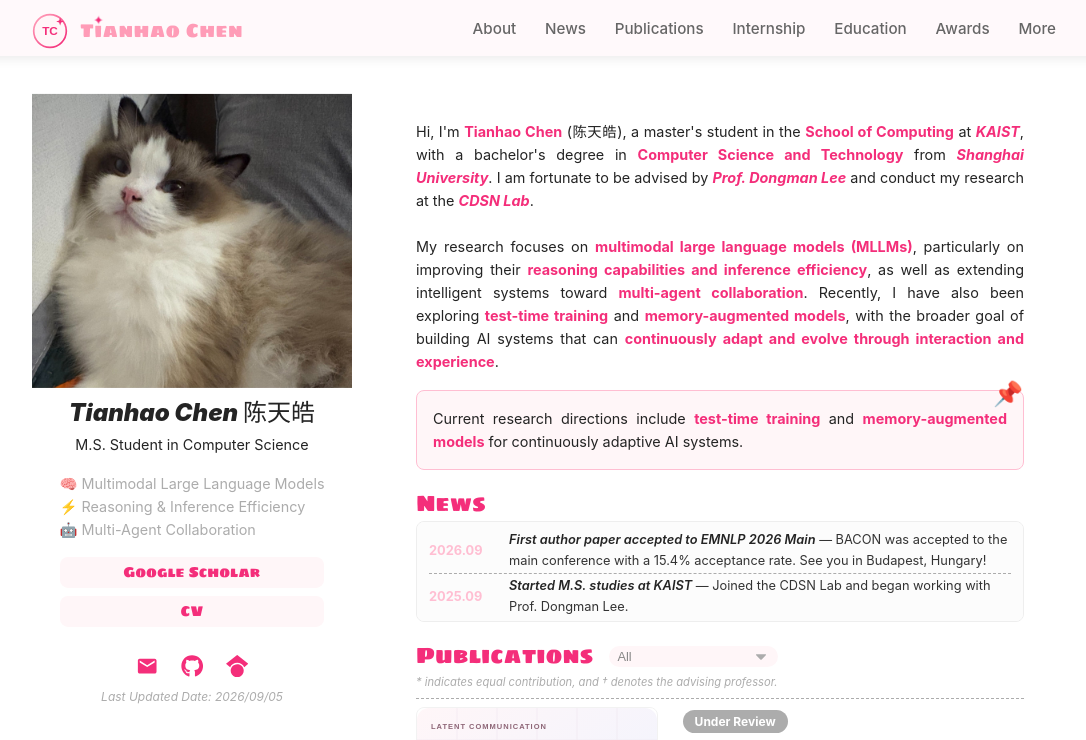
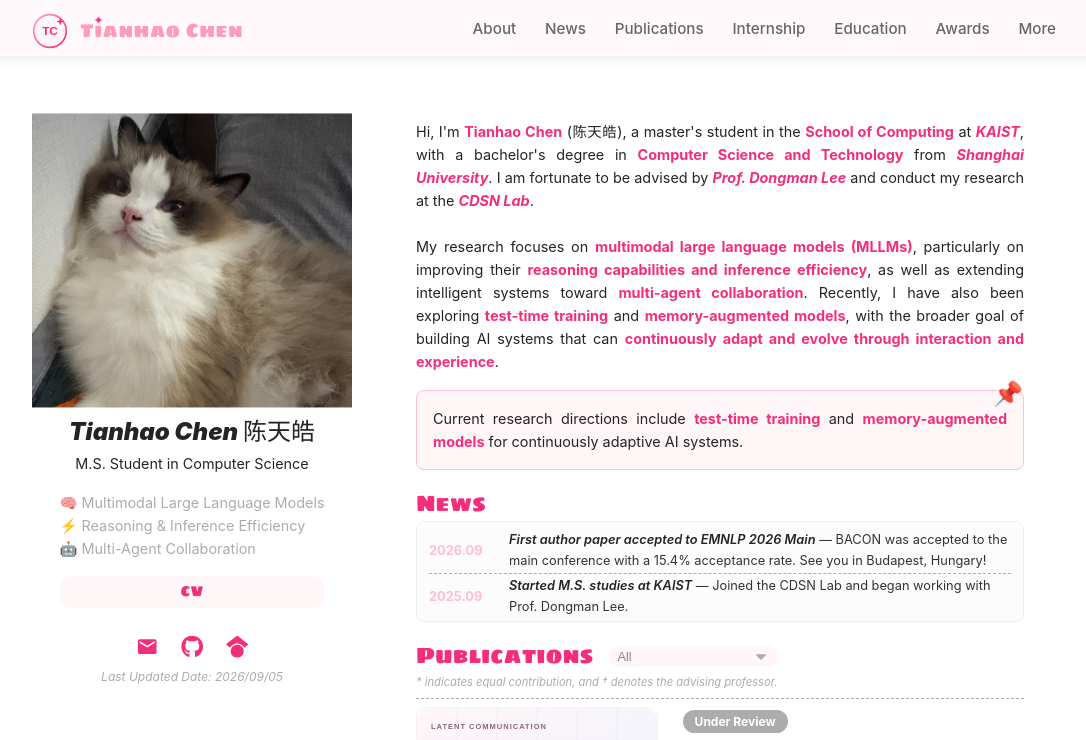
Before and after one commit to ryu1ion/ryu1ion.github.io, a React (Vite) app: page / in a window 1280 px wide. Shown: the top 740 px of the page, without its empty margins (96-1182 px from the left). Built offline with nearby package versions, Linux system fonts and the light colour scheme.

Commit message:
Remove duplicate Scholar profile link

```diff
--- a/src/components/Hero.jsx
+++ b/src/components/Hero.jsx
@@ -31,14 +31,6 @@ function Hero() {
           <div className="meta-link">
             <a
               className="meta-linkitem"
-              href={profile.links.scholar}
-              target="_blank"
-              rel="noopener noreferrer"
-            >
-              Google Scholar
-            </a>
-            <a
-              className="meta-linkitem"
               href="/cv.pdf"
               target="_blank"
               rel="noopener noreferrer"
```
